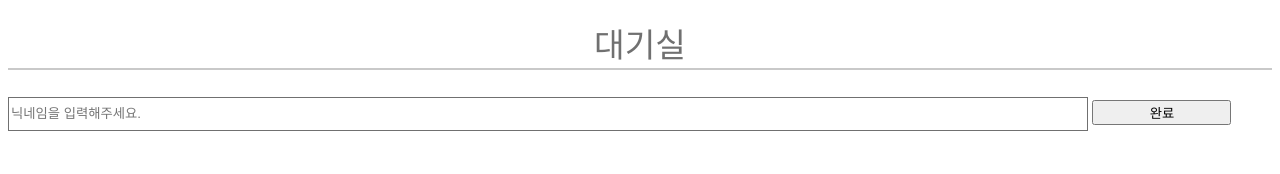
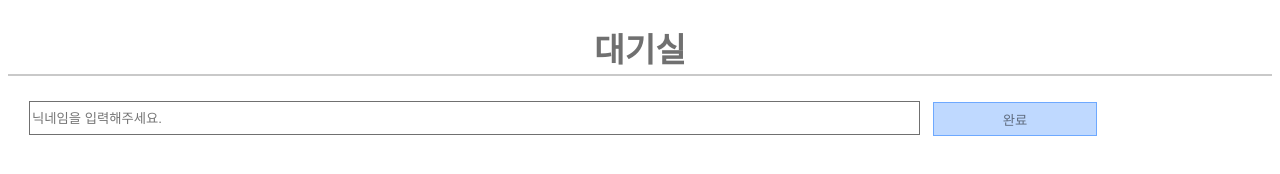
Before and after one commit to Sinabro-DSM/quiz-contest, a plain HTML site: page web-front/Managerpage/MobileWaitingRoom.html in a window 1280 px wide. Drawn offline with Linux system fonts and the light colour scheme.

Commit message:
update ranker clean

```diff
--- a/web-front/Managerpage/css/MobileWaitingRoom.css
+++ b/web-front/Managerpage/css/MobileWaitingRoom.css
@@ -8,28 +8,42 @@
 }
 
 #waiting-room-header {
-    height: 60px;
+    height: 66px;
     width: 100%;
     border-bottom: solid #C9C9C9 2px;
 }
 
+#waiting-room-title {
+    padding-top: 15px;
+    text-align: center;
+    font-family: NanumSquareRound;
+    font-weight: 700;
+    color: #707070;
+    font-size: 25pt;
+}
+
+#waiting-member {
+    height: 150px;
+    width: 100%;
+}
+
 #waiting-text {
-    display: inline-block;
-    width: 85%;
+    position: relative;
+    top: 24px;
+    left: 21px;
+    margin: 0%;
+    width: 70%;
     height: 30px;
     border: solid #707070 1px;
 }
 
 #waiting-submit {
-    margin-top: 30px;
-    width: 11%;
+    position: relative;
+    top: 26px;
+    left: 30px;
+    width: 13%;
+    height: 34px;
+    background-color: #BFD9FF;
+    border: solid #6EA9FF 1px;
+    color: rgba(0, 0, 0, 0.5);
 }
-
-#waiting-room-title {
-    padding-top: 10px;
-    text-align: center;
-    font-family: NanumSquareRound;
-    font-weight: 500;
-    color: #707070;
-    font-size: 25pt;
-}
--- a/web-front/Managerpage/js/ManagerProceeding.js
+++ b/web-front/Managerpage/js/ManagerProceeding.js
@@ -3,7 +3,6 @@ let rankerElement = document.createElement('li');
 let rankerListElement = document.getElementById('ranker-list');
 let questionElement = document.createElement('li');
 let questionListElement = document.getElementById('question-list');
-let mmmm = document.getElementsByClassName('question-text');
 
 //socket.io
 let socket = io('/gameAdmin');
@@ -16,7 +15,7 @@ socket.on('connection', function(socket) {
         questionListElement.appendChild(element);
     });
     socket.on('', (ranker) => {
-        rankerListElement.removeChild(mmmm);
+        innerHTML="";
         ranker.nickname.filter(function(curVal) {
             let element = document.createElement('li');
             element.innerHTML = `<span class="ranker-name">${curVal}</span>`;
```
